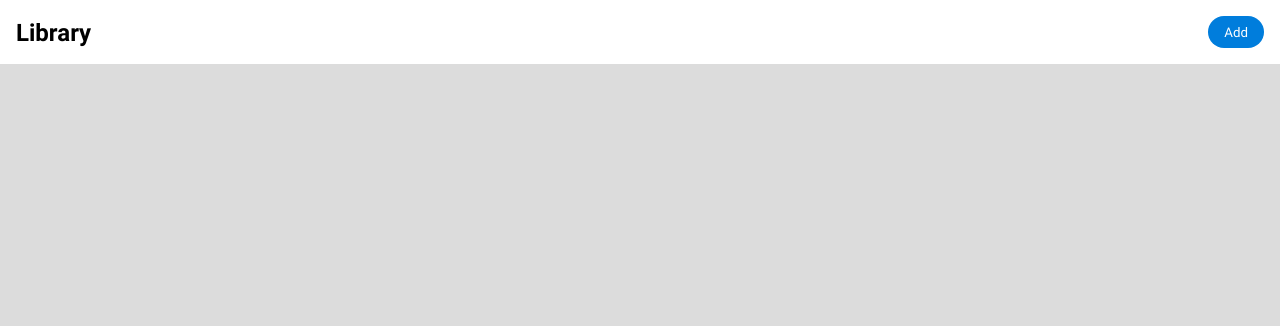
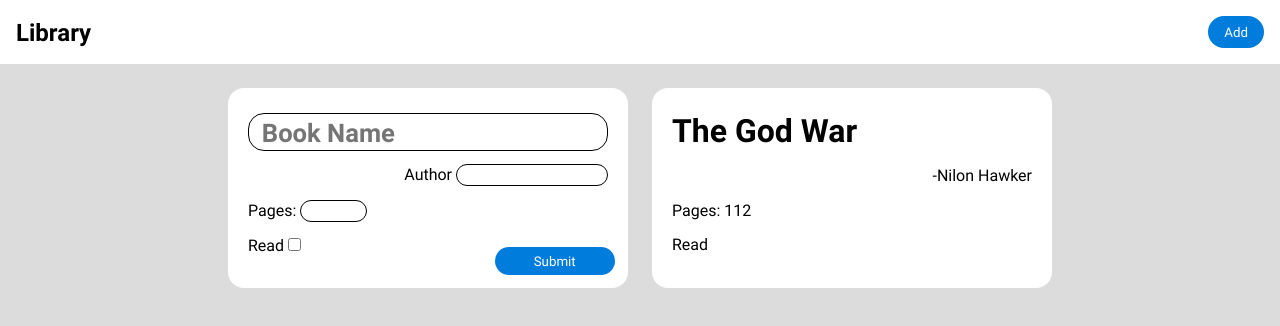
Before and after one commit to Dark-WizZ/library, a plain HTML site: page index.html in a window 1280 px wide. Drawn offline with Linux system fonts and the light colour scheme.

Commit message:
Add input layout

```diff
--- a/index.html
+++ b/index.html
@@ -16,7 +16,45 @@
       <button class="add">Add</button>
     </header>
     <main class="main">
+      <div class="cards">
+        <div class="input">
+          <div class="bookName">
+            <label for="bookName" aria-label="Book Name"></label>
+            <input type="text" id="bookName" placeholder="Book Name">
+          </div>
+          <div class="author">
+            <label for="author">Author</label>
+            <input type="text" id="author">
+          </div>
+          <div class="pages">
+            <label for="pages">Pages:</label>
+            <input type="text" id="pages">
+          </div>
+          <div class="isRead">
+            <label for="isRead">Read</label>
+            <input type="checkbox" name="isRead" id="isRead">
+          </div>
+          <button class="submit">Submit</button>
+        </div>
+        <div class="card">
+          <div class="bookName">The God War</div>
+          <div class="author">-Nilon Hawker</div>
+          <div class="pages">Pages: 112</div>
+          <div class="isRead">Read</div>
+        </div>
 
+        <!-- <div class="card"></div>
+        <div class="card"></div>
+        <div class="card"></div>
+        <div class="card"></div>
+        <div class="card"></div>
+        <div class="card"></div>
+        <div class="card"></div>
+        <div class="card"></div>
+        <div class="card"></div>
+        <div class="card"></div> -->
+
+      </div>
     </main>
   </div>
 </body>
--- a/style.css
+++ b/style.css
@@ -17,20 +17,66 @@ html, body{
 }
 .header{
   display: flex;
-  font-size: 24px;
   padding: 16px;
   font-weight: 900;
 }
 .title{
   font-family: 'robotobold';
+  font-size: 24px;
   margin-right: auto;
 }
 .main{
   background-color: var(--main-clr);
 }
-button.add{
+button{
   background-color: var(--blue-clr);
   padding: 5px 16px;
   border-radius: 16px;
   color: white;
 }
+.cards{
+  padding: 24px;
+  display: grid;
+  grid-template-columns: repeat(auto-fill, 400px);
+  justify-content: center;
+  gap: 24px;
+}
+.cards .card, .input{
+  padding: 20px;
+  border-radius: 16px;
+  width: 400px;
+  height: 200px;
+  background-color: var(--header-clr);
+  display: grid;
+}
+.bookName{
+  font-family: 'robotobold';
+  font-size: 2em;
+}
+#bookName{
+  padding-left: 0.5em;
+  width: 100% ;
+  font-family: 'robotobold';
+  font-size: 0.8em;
+}
+.author, #author{
+  justify-self: end;
+}
+#pages{
+  width: 5em;
+}
+input{
+  border-radius: 16px;
+  border:1px solid black;
+  overflow: visible;
+}
+.input{
+  position: relative;
+}
+.submit{
+  position:absolute;
+  justify-self: end;
+  width: 30%;
+  bottom: 0;
+  margin:1em;
+}
```
